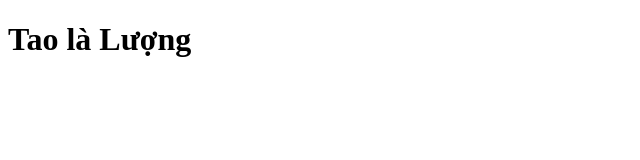
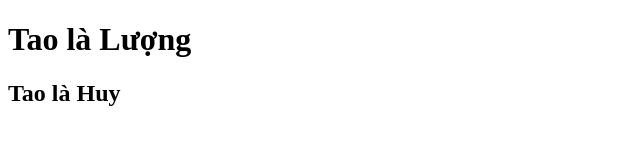
Before and after one commit to DucLuong-456/github-demo, a plain HTML site: page about.html in a window 1280 px wide. Shown: the whole page, without its empty margins (0-640 px from the left). Drawn offline with Linux system fonts and the light colour scheme.

Commit message:
Update about.html

```diff
--- a/about.html
+++ b/about.html
@@ -7,5 +7,6 @@
 </head>
 <body>
     <h1>Tao là Lượng</h1>
+    <h2>Tao là Huy</h2>
 </body>
 </html>
```
